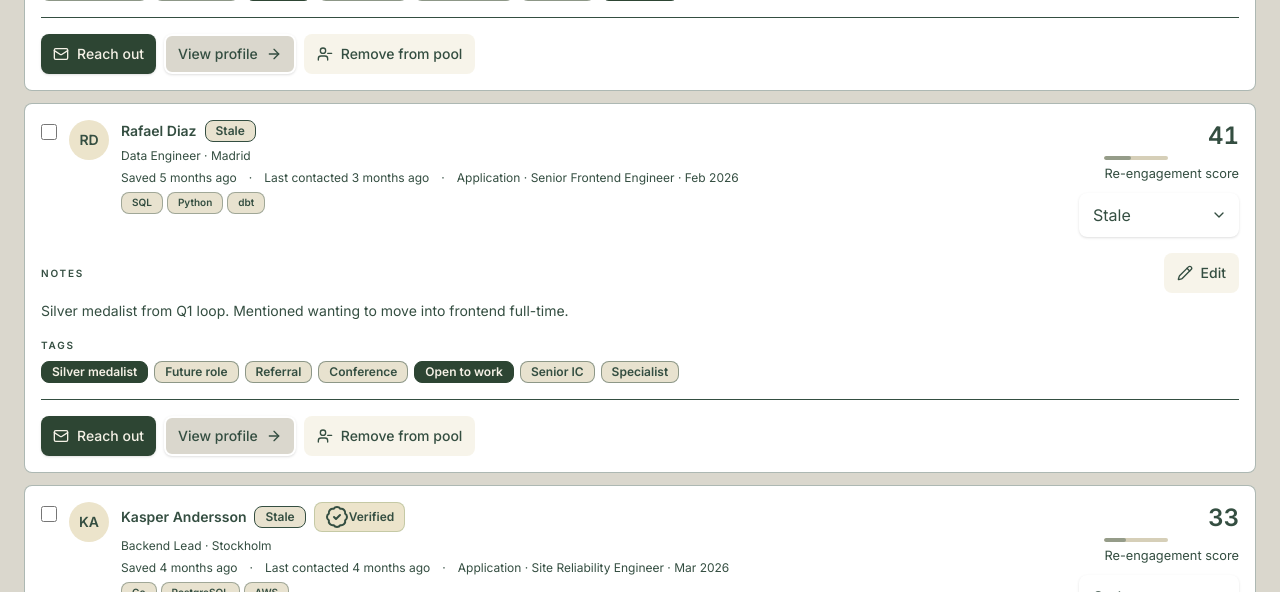
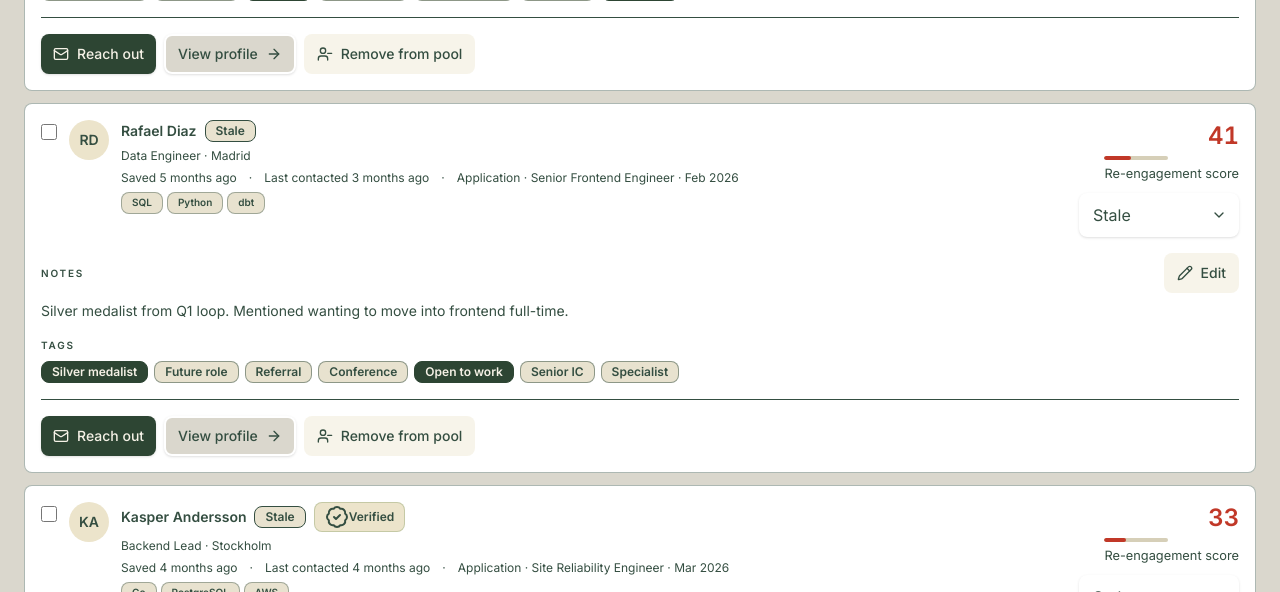
Before and after one commit to davidlaw373-glitch/talentbank-tech-hackathon-2cm, a Next.js app: page /employer/talent-pool in a window 1280 px wide. Shown: the part 2320-2912 px from the top of the page. Built offline with nearby package versions, Linux system fonts and the light colour scheme.

Commit message:
small tweak

```diff
--- a/src/components/features/employer/talent-pool/pool-row.tsx
+++ b/src/components/features/employer/talent-pool/pool-row.tsx
@@ -69,13 +69,13 @@ function statusStyle(status: TalentPoolStatus) {
 function scoreTone(score: number) {
   if (score >= 75) return "text-success"; // strong — positive signal
   if (score >= 50) return "text-highlight"; // mid — warm copper
-  return "text-muted-foreground"; // weak — recede
+  return "text-destructive"; // weak — needs attention
 }
 
 function scoreBarClass(score: number) {
   if (score >= 75) return "bg-success";
   if (score >= 50) return "bg-highlight";
-  return "bg-muted-foreground/40";
+  return "bg-destructive";
 }
 
 export type TalentPoolRowProps = {
```
